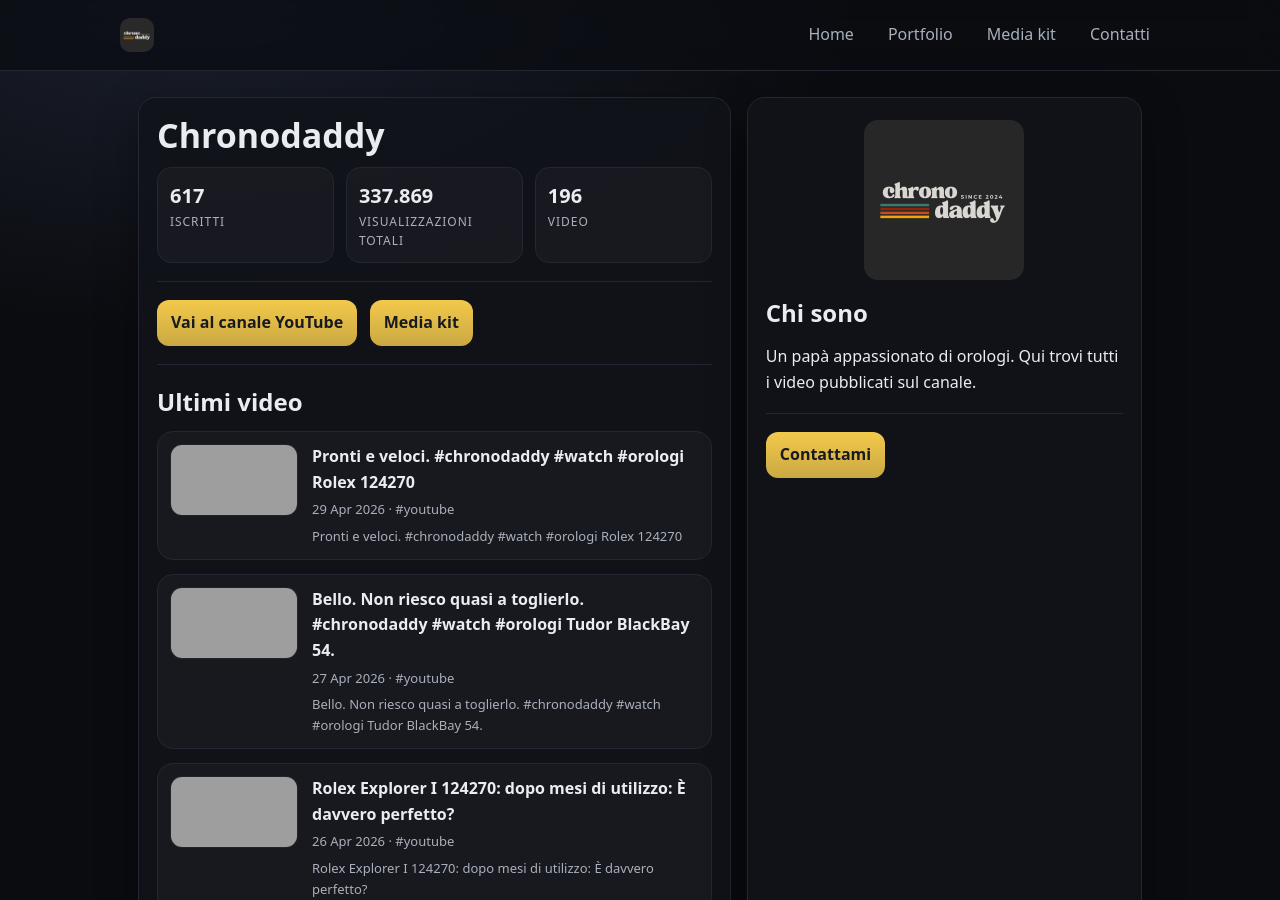
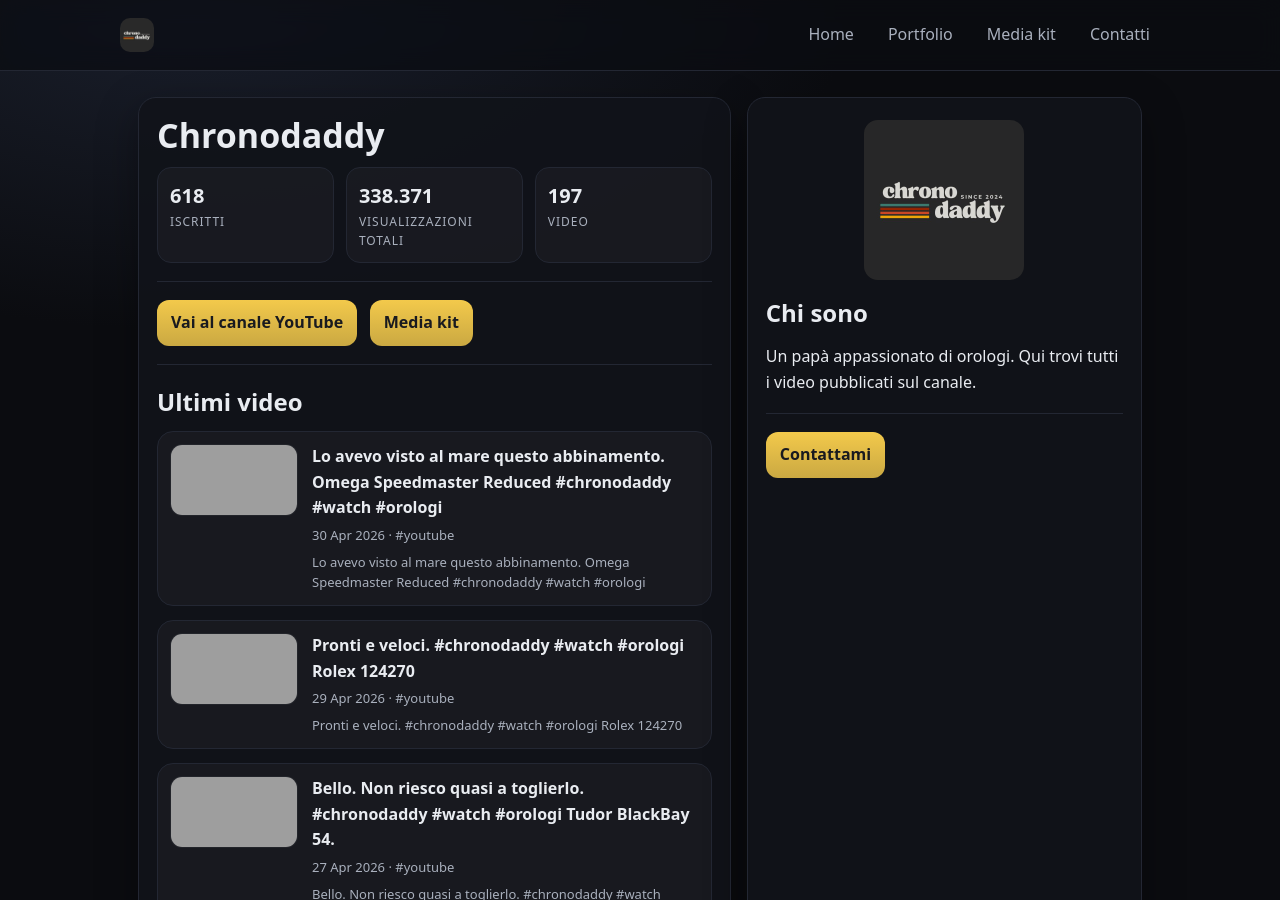
Before and after one commit to claudiostoduto/chronodaddy, a Jekyll site: the page built from index.md, in a window 1280 px wide and 900 px high, cut to the strip 0-900 px from the top of the window. Built offline with Jekyll 4.4.1, drawn with Linux system fonts in a browser that asks for light colours; some of the changed text lies outside the part shown; grey boxes are pictures that could not be loaded.

Commit message:
chore: add new YouTube posts

```diff
--- /dev/null
+++ b/_posts/2026-04-30-lo-avevo-visto-al-mare-questo-abbinamento-omega-speedmaster-reduced-chronodaddy-.md
@@ -0,0 +1,14 @@
+---
+title: "Lo avevo visto al mare questo abbinamento. Omega Speedmaster Reduced #chronodaddy #watch #orologi"
+date: 2026-04-30
+videoId: "aGkzKMjSUDg"
+youtubeUrl: "https://www.youtube.com/shorts/aGkzKMjSUDg"
+thumbnail: "https://i2.ytimg.com/vi/aGkzKMjSUDg/hqdefault.jpg"
+tags: [youtube]
+excerpt: "Lo avevo visto al mare questo abbinamento. Omega Speedmaster Reduced #chronodaddy #watch #orologi"
+---
+
+<!--
+Questo post è stato generato automaticamente.
+Puoi aggiungere tag più specifici (brand/modello/format) e una descrizione/contesto per renderlo un vero case study.
+-->
--- a/assets/channel-stats.json
+++ b/assets/channel-stats.json
@@ -1,6 +1,6 @@
 {
-  "subscribers": 617,
-  "views": 337869,
-  "videos": 196,
-  "updatedAt": "2026-04-30T00:06:07.486Z"
+  "subscribers": 618,
+  "views": 338371,
+  "videos": 197,
+  "updatedAt": "2026-04-30T09:23:31.199Z"
 }
```
